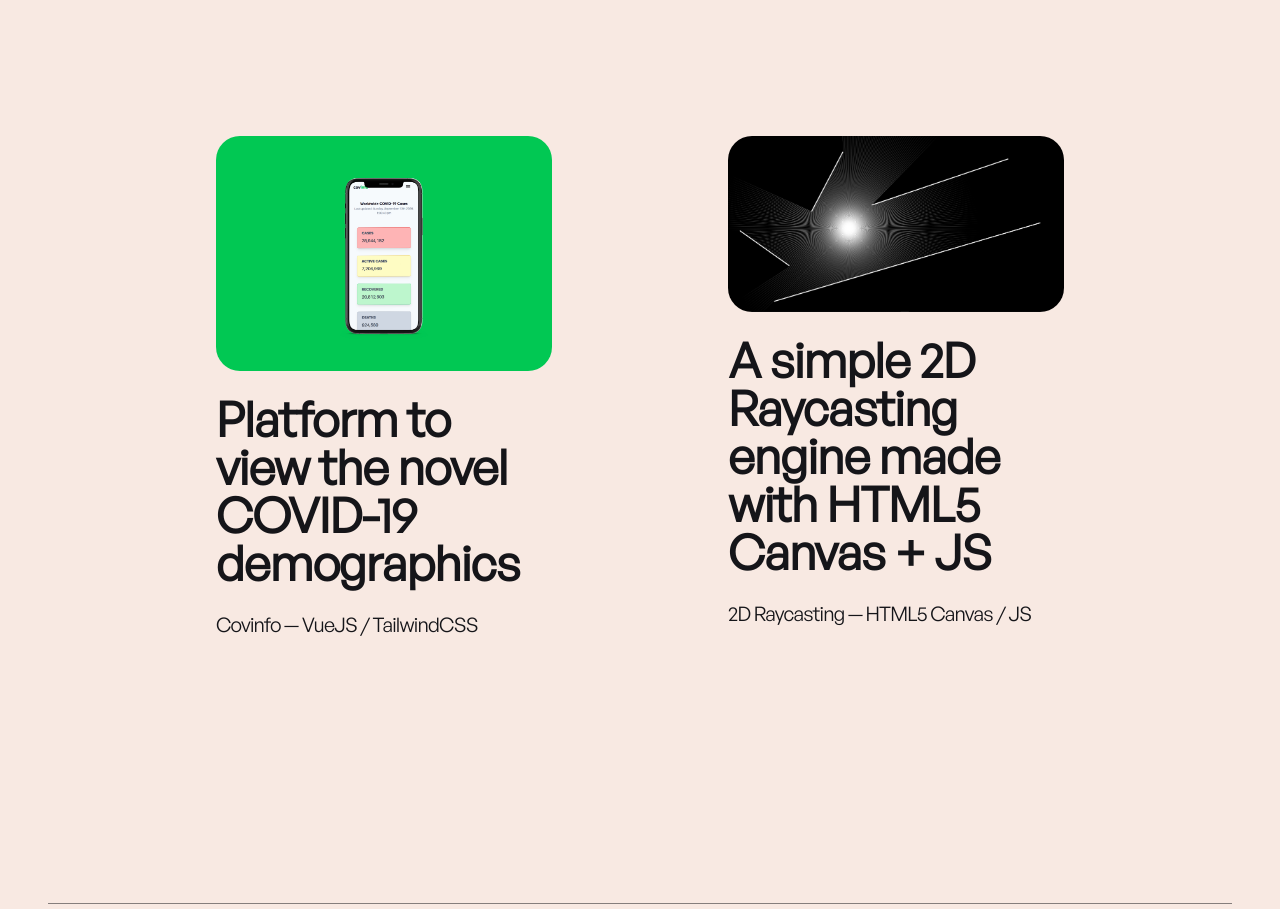
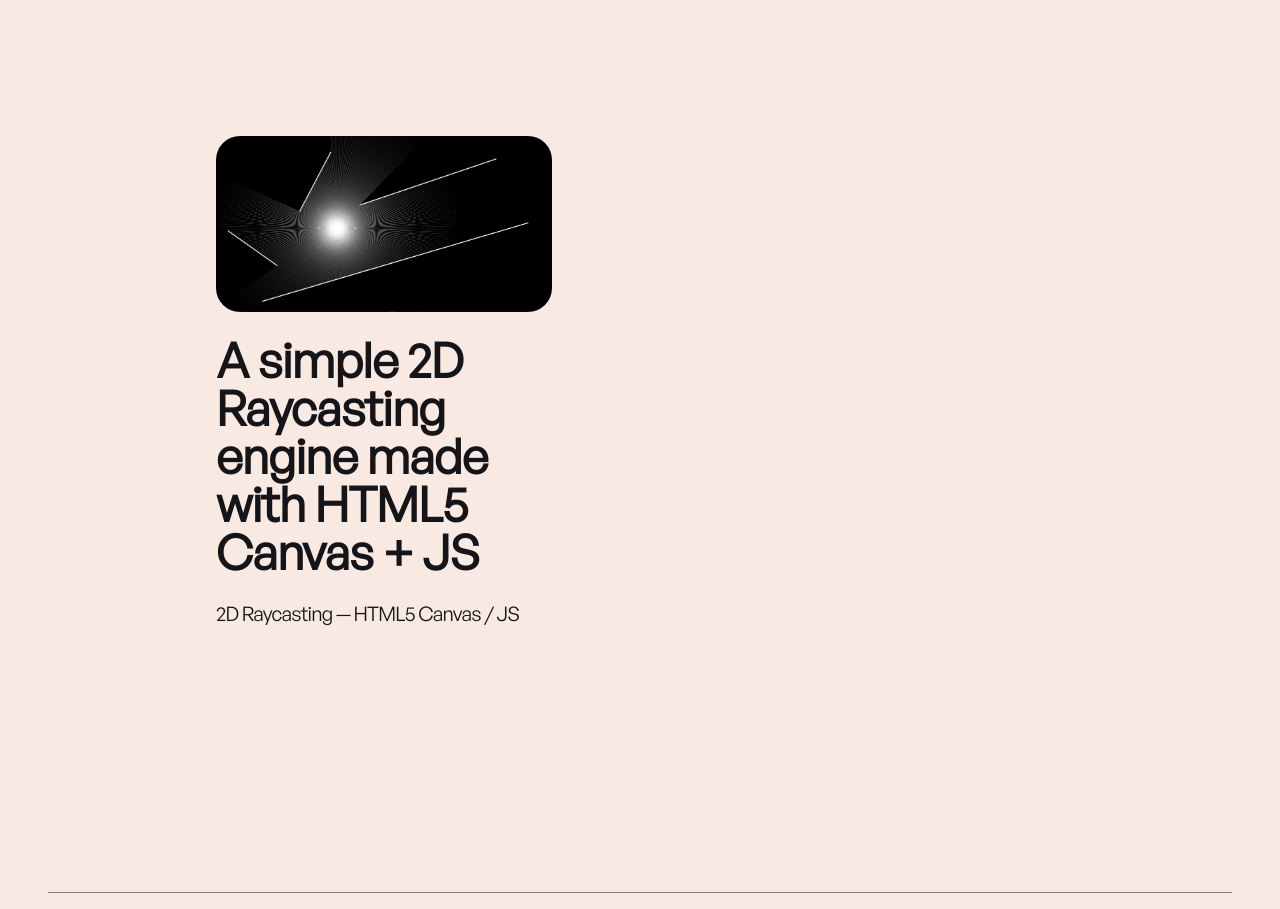
Before and after one commit to HotPotatoC/juanchristian.com, a Next.js app: page / in a window 1280 px wide. Shown: the part 3720-4629 px from the top of the page. Built offline with nearby package versions, Linux system fonts and the light colour scheme.

Commit message:
feat: updated portfolio paths

```diff
--- a/components/home/Portfolio.tsx
+++ b/components/home/Portfolio.tsx
@@ -96,38 +96,32 @@ export const Portfolio = () => {
       },
       {
         label: 'twitter clone — Fullstack / Go / ReactJS / VueJS',
-        path: '/portfolio/twitterclone',
+        path: 'https://github.com/twitter-remake',
         description: 'An attempt to recreate the top social network app',
         image: '/images/twitterclone.jpg',
       },
       {
         label: 'kvstore — Go / Data Structures / TCP',
-        path: '/portfolio/kvstore',
+        path: 'https://github.com/HotPotatoC/kvstore',
         description:
           'A redis protocol compatible key-value database written in Go',
         image: '/images/kvstore.gif',
       },
       {
         label: 'sture — Go / Data Structures / Generics',
-        path: '/portfolio/sture',
+        path: 'https://github.com/HotPotatoC/sture',
         description: 'A Go data structures library that supports generics',
         image: 'https://opengraph.githubassets.com/a/HotPotatoC/sture',
       },
       {
         label: 'snowflake — Go / Bit Manipulation',
-        path: '/portfolio/snowflake',
+        path: 'https://github.com/HotPotatoC/snowflake',
         description: "Twitter's snowflake ID format generator written in Go",
         image: 'https://opengraph.githubassets.com/a/HotPotatoC/snowflake',
       },
       {
-        label: 'covinfo — VueJS / TailwindCSS',
-        path: '/portfolio/covinfo',
-        description: 'Platform to view the novel COVID-19 demographics',
-        image: '/images/covinfomockup.jpg',
-      },
-      {
         label: '2D Raycasting — HTML5 Canvas / JS',
-        path: '/portfolio/2d-raycasting',
+        path: 'https://github.com/HotPotatoC/2D-RayCasting',
         description:
           'A simple 2D Raycasting engine made with HTML5 Canvas + JS',
         image: '/images/2d-raycast.png',
```
